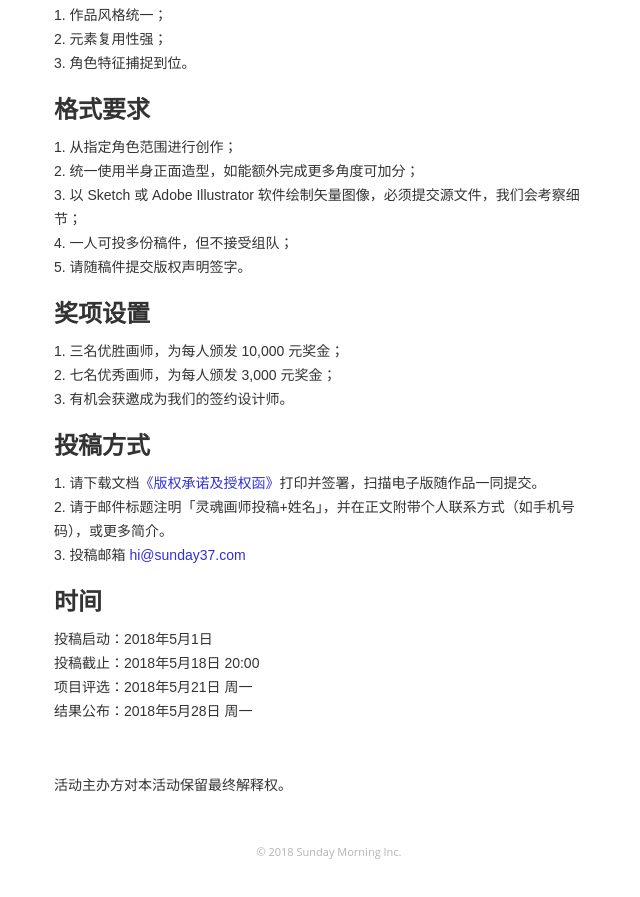
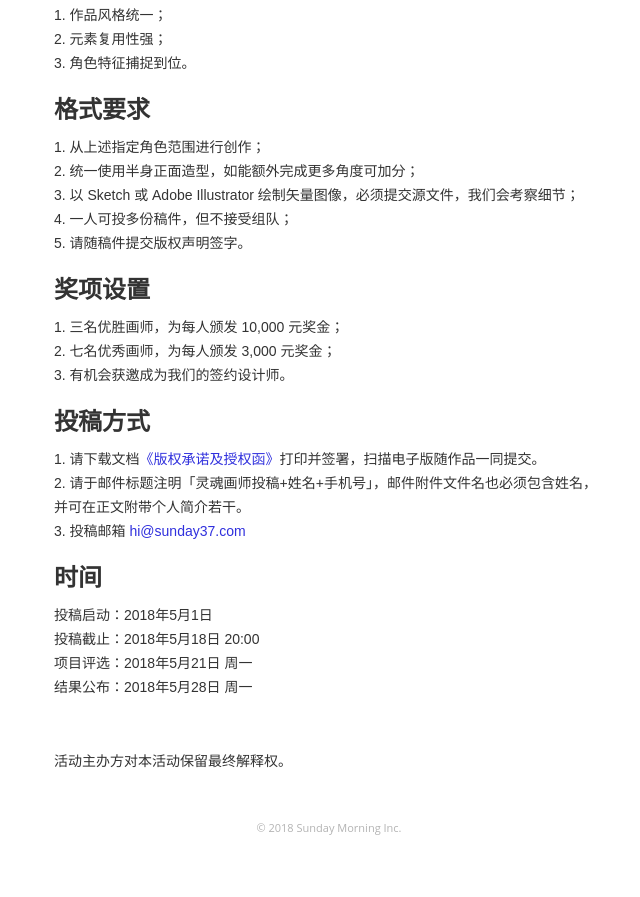
Before and after one commit to sundayfun/sunday.github.io, a plain HTML site: page event.html in a window 1280 px wide. Shown: the part 1070-1967 px from the top of the page, without its empty margins (311-951 px from the left). After the commit the page ends 1943 px from the top, so only its background shows below. Drawn offline with nearby package versions, Linux system fonts and the light colour scheme; a script that the page names is missing.

Commit message:
update wordings

```diff
--- a/event.html
+++ b/event.html
@@ -40,11 +40,11 @@
       <h3>评选标准</h3>
       <p>1. 作品风格统一；<br>2. 元素复用性强；<br>3. 角色特征捕捉到位。</p>
       <h3>格式要求</h3>
-      <p class="paragraph-5">1. 从指定角色范围进行创作；<br>2. 统一使用半身正面造型，如能额外完成更多角度可加分；<br>3. 以 Sketch 或 Adobe Illustrator 软件绘制矢量图像，必须提交源文件，我们会考察细节；<br>4. 一人可投多份稿件，但不接受组队；<br>5. 请随稿件提交版权声明签字。</p>
+      <p class="paragraph-5">1. 从上述指定角色范围进行创作；<br>2. 统一使用半身正面造型，如能额外完成更多角度可加分；<br>3. 以 Sketch 或 Adobe Illustrator 绘制矢量图像，必须提交源文件，我们会考察细节；<br>4. 一人可投多份稿件，但不接受组队；<br>5. 请随稿件提交版权声明签字。</p>
       <h3>奖项设置</h3>
       <p>1. 三名优胜画师，为每人颁发 10,000 元奖金；<br>2. 七名优秀画师，为每人颁发 3,000 元奖金；<br>3. 有机会获邀成为我们的签约设计师。</p>
       <h3>投稿方式</h3>
-      <p>1. 请下载文档<a target="_blank" href="documents/【早安科技】v2-版权授权函（公司v作者）-20180427.docx" class="link-8">《版权承诺及授权函》</a>打印并签署，扫描电子版随作品一同提交。<br>2. 请于邮件标题注明「灵魂画师投稿+姓名」，并在正文附带个人联系方式（如手机号码），或更多简介。<br><span class="text-span"><span class="text-span-2">3. 投稿邮箱 <span class="text-span-3">hi@sunday37.com</span></span>
+      <p>1. 请下载文档<a target="_blank" href="documents/【早安科技】v2-版权授权函（公司v作者）-20180427.docx" class="link-8">《版权承诺及授权函》</a>打印并签署，扫描电子版随作品一同提交。<br>2. 请于邮件标题注明「灵魂画师投稿+姓名+手机号」，邮件附件文件名也必须包含姓名，并可在正文附带个人简介若干。<br><span class="text-span"><span class="text-span-2">3. 投稿邮箱 <span class="text-span-3">hi@sunday37.com</span></span>
         </span>
       </p>
       <h3>时间</h3>
```
